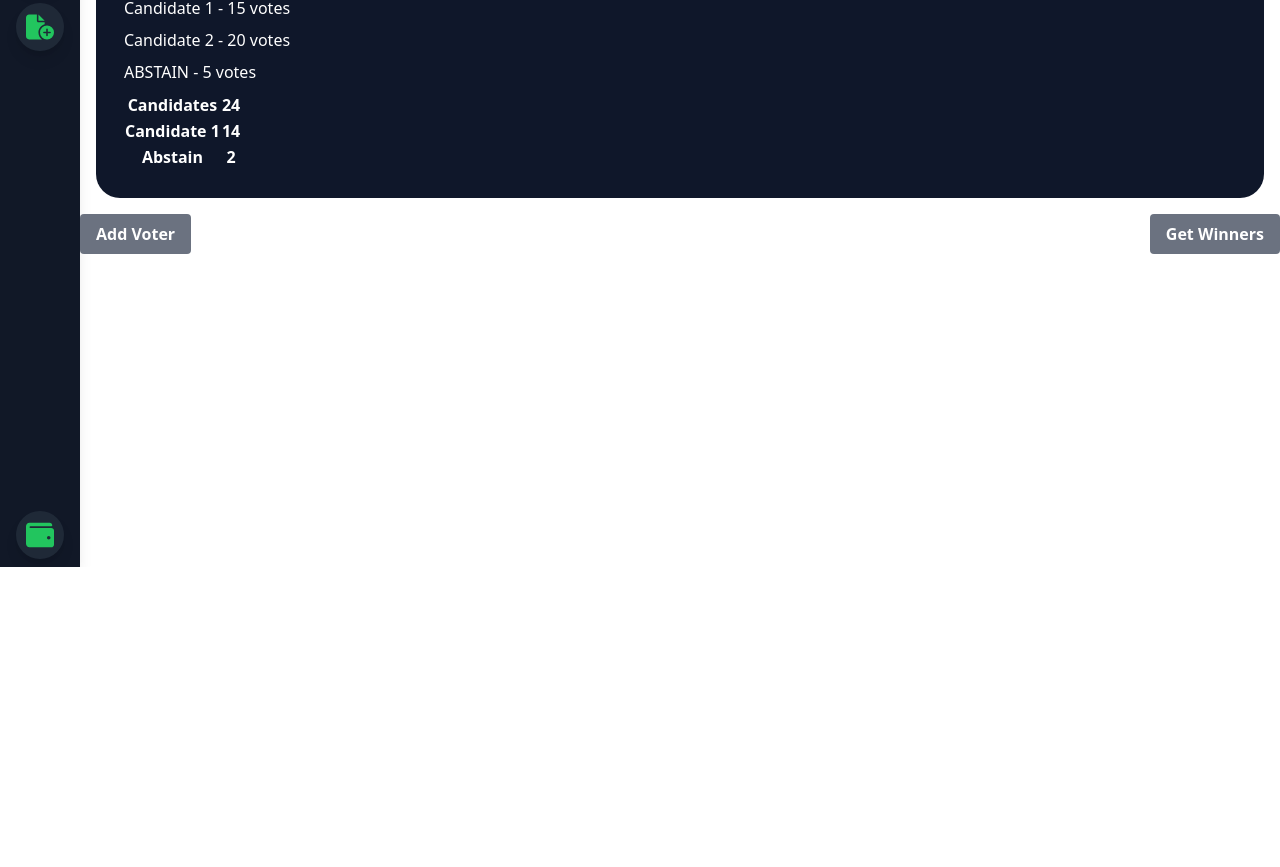
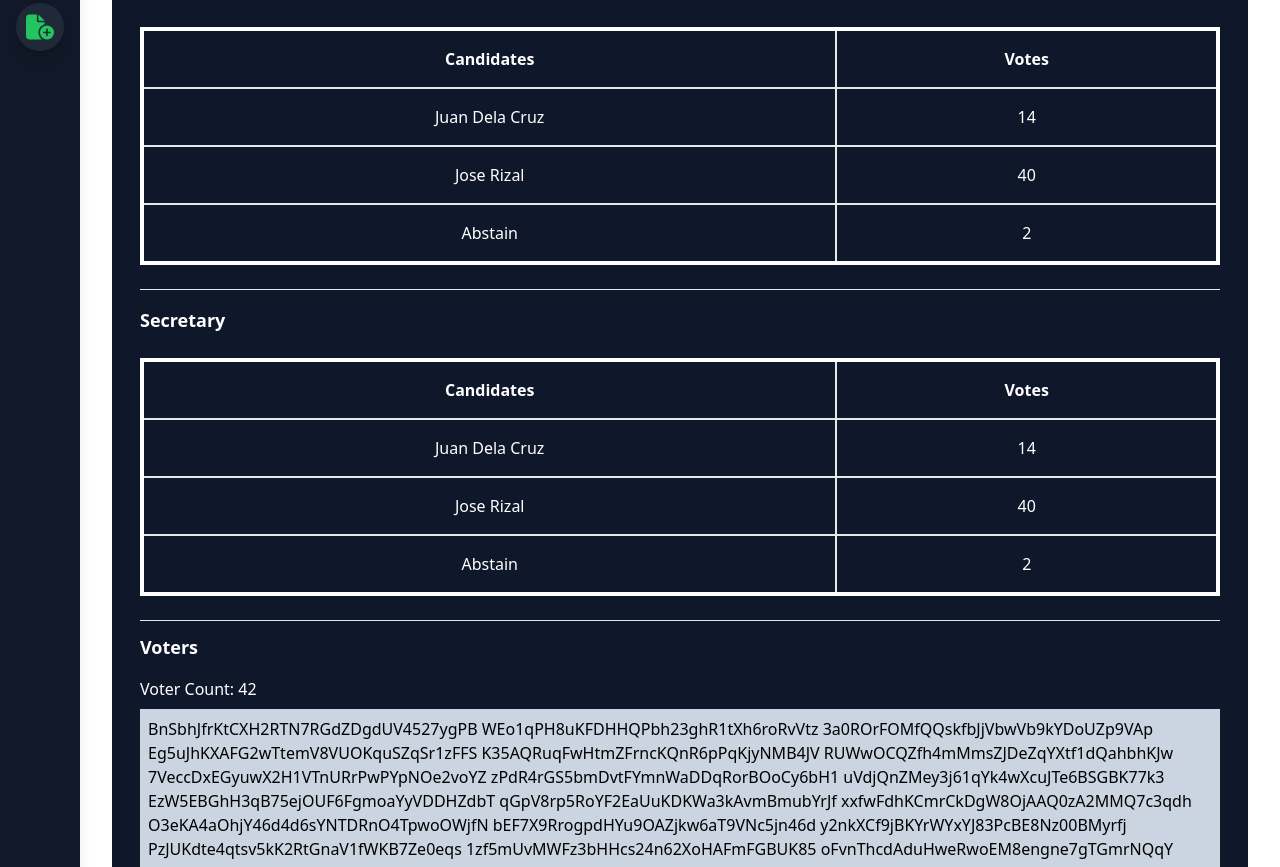
Before and after one commit to c0debaberafa/cuddly-doodle, a Next.js app in the folder devos-app/: page /OwnedElections/1 in a window 1280 px wide. Shown: the part 233-1100 px from the top of the page. Before the commit the page ends 800 px from the top, so only its background shows below. Built offline with nearby package versions, Linux system fonts and the light colour scheme.

Commit message:
Fixed OwnedElections page

```diff
--- a/devos-app/app/OwnedElections/[electionName]/page.tsx
+++ b/devos-app/app/OwnedElections/[electionName]/page.tsx
@@ -6,41 +6,14 @@ export default function ElectionInfo() {
   //const { electionName } = router.query;
 
   return (
-    <div>
+    <div className='p-4'>
       <h1 className="text-2xl text-black">{params.electionName}</h1>
       <div className="justify-center bg-slate-900 text-white p-7 rounded-3xl max-w-s m-4">
-        <h2 className="font-semibold text-lg border-solid border-gray-800">President</h2>
-        <hr className="my-3"></hr>
-        <ul>
-          <li className="mb-2">
-            <span>Candidate 1 - 15 votes</span>
-          </li>
-          <li className="mb-2">
-            <span>Candidate 2 - 20 votes</span>
-          </li>
-          <li className="mb-2">
-            <span>ABSTAIN - 5 votes</span>
-          </li>
-        </ul>
-        <table>
-          <tr>
-            <th>Candidates</th>
-            <th>24</th>
-          </tr>
-          <tr>
-            <th>Candidate 1</th>
-            <th>14</th>
-          </tr>
-          <tr>
-            <th>Abstain</th>
-            <th>2</th>
-          </tr>
-        </table>
+        <PositionTable positionName='President'/>
+        <PositionTable positionName='Secretary'/>
+        <VoterInfo voterCount={42}/>
       </div>
-      <button className="bg-gray-500 hover:bg-green-500 text-white font-bold py-2 px-4 rounded mr-5">
-        Add Voter
-      </button>
-      <button className="bg-gray-500 hover:bg-green-500 text-white font-bold py-2 px-4 rounded float-right">
+      <button className="bg-gray-500 hover:bg-green-500 text-white font-bold py-2 px-4 rounded float-right m-4">
         Get Winners
       </button>
     </div>
@@ -49,3 +22,64 @@ export default function ElectionInfo() {
   // list of pos and candidates, add voter, open election button, number of votes beside candidate
   // getWinner only appears when closed
 }
+
+const PositionTable = ({positionName}: {positionName: string}) => (
+  <div className='mt-4'>
+    <h2 className="font-semibold text-lg border-solid border-gray-800">{positionName}</h2>
+      <table className='border-white border-solid border-4 my-6 w-full'>
+        <tbody>
+          <tr className='tableData'>
+            <th className='tableData'>Candidates</th>
+            <th className='tableData'>Votes</th>
+          </tr>
+          <tr className='tableData'>
+            <th className='font-light tableData'>Juan Dela Cruz</th>
+            <th className='font-light tableData'>14</th>
+          </tr>
+          <tr className='tableData'>
+            <th className='font-light tableData'>Jose Rizal</th>
+            <th className='font-light tableData'>40</th>
+          </tr>
+          <tr className='tableData'>
+            <th className='font-light tableData'>Abstain</th>
+            <th className='font-light tableData'>2</th>
+          </tr>
+        </tbody>
+      </table>
+      <hr className="my-3"></hr>
+  </div>
+);
+
+const VoterInfo = ({voterCount}: {voterCount: any}) => (
+  <div>
+    <h2 className="font-semibold text-lg mb-4">Voters</h2>
+    <h2 className="text-base border-solid border-gray-800 mb-2">Voter Count: {voterCount}</h2>
+    <div className='p-2 text-black bg-slate-300 w-auto h-40 overflow-auto'>
+      BnSbhJfrKtCXH2RTN7RGdZDgdUV4527ygPB
+      WEo1qPH8uKFDHHQPbh23ghR1tXh6roRvVtz
+      3a0ROrFOMfQQskfbJjVbwVb9kYDoUZp9VAp
+      Eg5uJhKXAFG2wTtemV8VUOKquSZqSr1zFFS
+      K35AQRuqFwHtmZFrncKQnR6pPqKjyNMB4JV
+      RUWwOCQZfh4mMmsZJDeZqYXtf1dQahbhKJw
+      7VeccDxEGyuwX2H1VTnURrPwPYpNOe2voYZ
+      zPdR4rGS5bmDvtFYmnWaDDqRorBOoCy6bH1
+      uVdjQnZMey3j61qYk4wXcuJTe6BSGBK77k3
+      EzW5EBGhH3qB75ejOUF6FgmoaYyVDDHZdbT
+      qGpV8rp5RoYF2EaUuKDKWa3kAvmBmubYrJf
+      xxfwFdhKCmrCkDgW8OjAAQ0zA2MMQ7c3qdh
+      O3eKA4aOhjY46d4d6sYNTDRnO4TpwoOWjfN
+      bEF7X9RrogpdHYu9OAZjkw6aT9VNc5jn46d
+      y2nkXCf9jBKYrWYxYJ83PcBE8Nz00BMyrfj
+      PzJUKdte4qtsv5kK2RtGnaV1fWKB7Ze0eqs
+      1zf5mUvMWFz3bHHcs24n62XoHAFmFGBUK85
+      oFvnThcdAduHweRwoEM8engne7gTGmrNQqY
+    </div>
+    <div className='inline'>
+      <input className="text-black my-4 p-2 mb-2 rounded mr-4" type="text" placeholder='Voter Address'/>
+      <button className="mt-4 bg-gray-500 hover:bg-green-500 text-white font-bold py-2 px-4 rounded mr-5">
+        Add Voter
+      </button>
+    </div>
+
+  </div>
+);
--- a/devos-app/app/globals.css
+++ b/devos-app/app/globals.css
@@ -18,4 +18,7 @@
         text-xs font-bold
         transition-all duration-100 scale-0 origin-left;
   }
+  .tableData {
+    @apply border-2 p-4
+  }
 }
```
